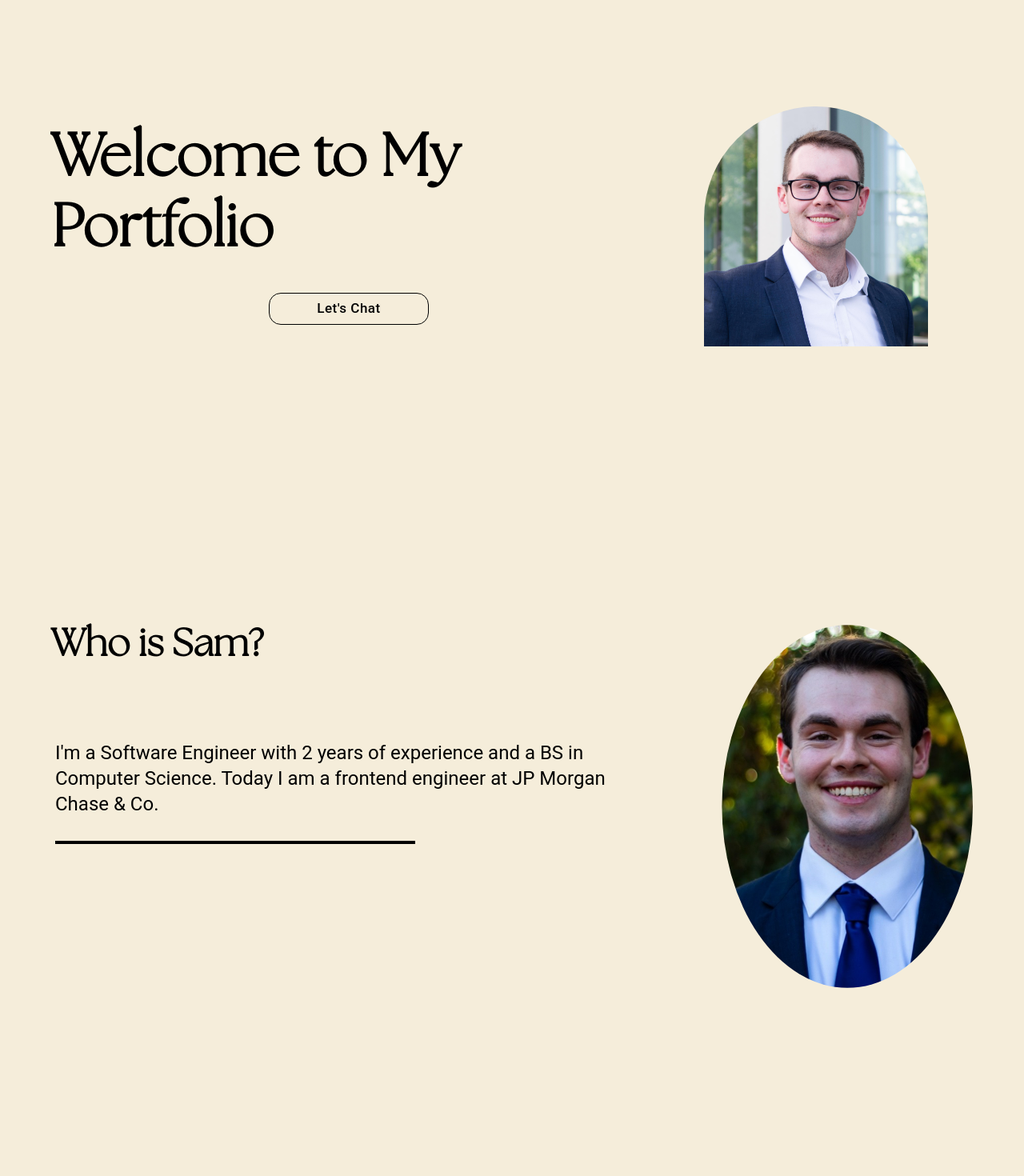
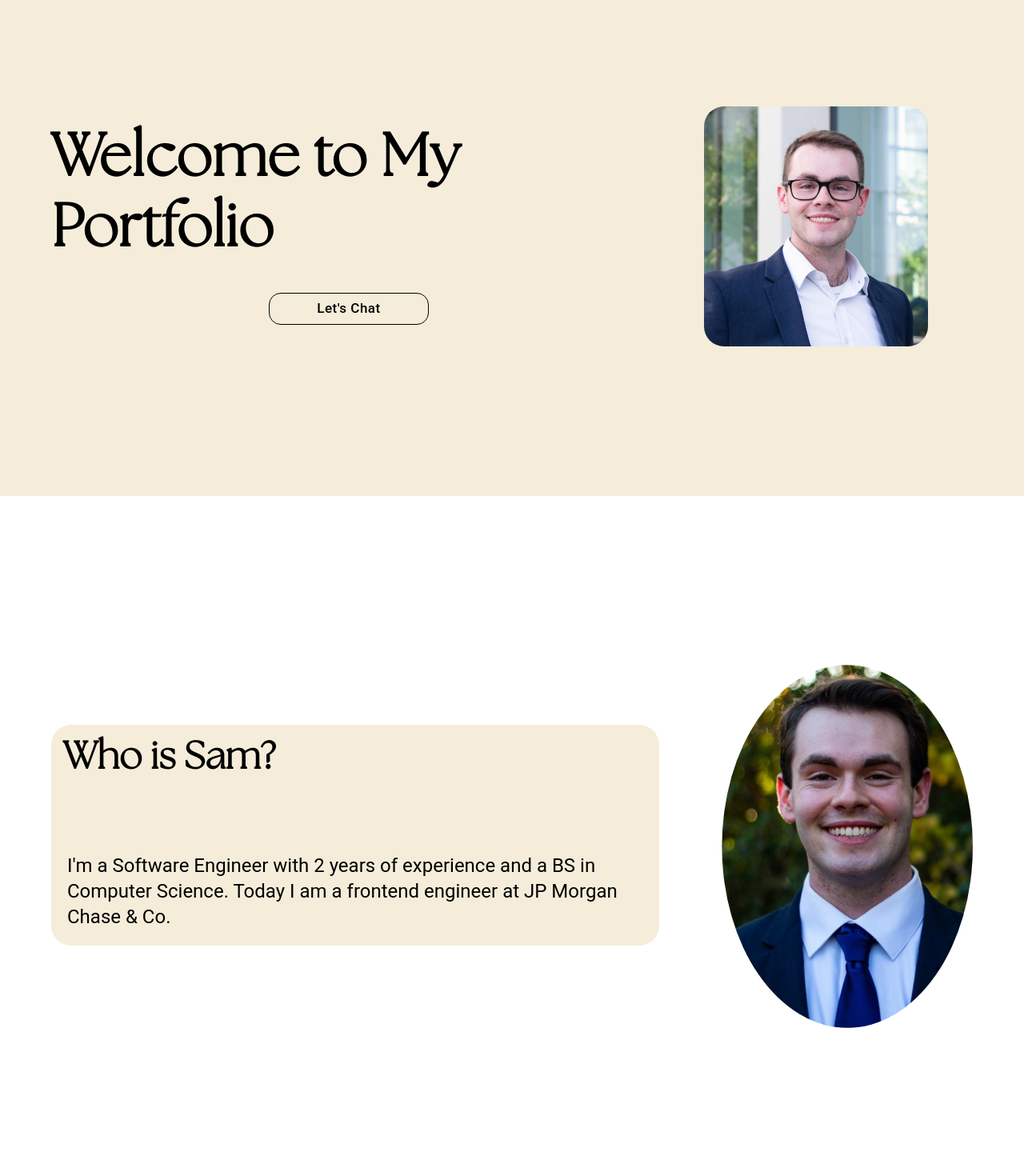
Before and after one commit to samuelj1323/portfolio, a React (Create React App) app: page / in a window 1280 px wide. Shown: the part 180-1650 px from the top of the page at 80% size. Built offline with nearby package versions, Linux system fonts and the light colour scheme.

Commit message:
Updating styling and theme

```diff
--- a/src/Components/Carousel/Carousel.jsx
+++ b/src/Components/Carousel/Carousel.jsx
@@ -16,7 +16,10 @@ const Carousel = ({ items }) => {
       }}
     >
       {items.map((item, index) => (
-        <Card sx={{ minWidth: 200, m: 1, textAlign: "center" }} key={index}>
+        <Card
+          sx={{ borderRadius: 7, minWidth: 200, m: 1, textAlign: "center" }}
+          key={index}
+        >
           <CardContent
             sx={{
               textAlign: "center",
--- a/src/Components/CarouselOfDomes/CarouselOfDomes.jsx
+++ b/src/Components/CarouselOfDomes/CarouselOfDomes.jsx
@@ -21,7 +21,10 @@ const CarouselOfDomes = ({ items }) => {
       >
         {items?.map((item, index) => (
           <div
-            style={{ backgroundColor: "white", marginLeft: 15 }}
+            style={{
+              backgroundColor: theme.palette.background.default,
+              marginLeft: 15,
+            }}
             className="dome-card"
           >
             <div>
@@ -52,20 +55,21 @@ const CarouselOfDomes = ({ items }) => {
           </Typography>
           <div
             style={{
-              backgroundColor: theme.palette.background.slightlyDarker,
+              backgroundColor: theme.palette.background.default,
               borderRadius: 15,
               minHeight: 50,
+              marginBottom: "10px",
               padding: 5,
             }}
           >
             <Typography>{description}</Typography>
             <Link
-              style={{ color: "white" }}
+              style={{ color: "brown" }}
               target="_blank"
               rel="noopener"
               href={link}
             >
-              Link
+              Check it out...
             </Link>
           </div>
         </div>
--- a/src/Pages/AboutPage.jsx
+++ b/src/Pages/AboutPage.jsx
@@ -4,6 +4,7 @@ import {
   Stack,
   Typography,
   Container,
+  Card,
   useTheme,
   useMediaQuery,
 } from "@mui/material";
@@ -16,7 +17,7 @@ const AboutPage = () => {
       <Stack
         id="about"
         style={{
-          backgroundColor: theme.palette.background.default,
+          backgroundColor: theme.palette.background.white,
           display: "flex",
           flex: 1,
         }}
@@ -27,11 +28,21 @@ const AboutPage = () => {
             justifyContent: "center",
             height: "100vh",
             width: "auto",
+            paddingTop: 50,
           }}
         >
           <Container>
             <Grid container spacing={3}>
               <Grid item xs={12} md={8}>
+                <Card
+                  style={{
+                    borderRadius: 25,
+                    marginTop: "10%",
+                    padding: 15,
+                    boxShadow: "none",
+                    backgroundColor: theme.palette.background.default,
+                  }}
+                >
                   <Typography
                     style={{
                       color: theme.palette.text.primary,
@@ -60,20 +71,12 @@ const AboutPage = () => {
                     }}
                   >
                     <Typography variant="h5">
-                    I'm a Software Engineer with 2 years of experience and a BS
-                    in Computer Science. Today I am a frontend engineer at JP
-                    Morgan Chase & Co.
+                      I'm a Software Engineer with 2 years of experience and a
+                      BS in Computer Science. Today I am a frontend engineer at
+                      JP Morgan Chase & Co.
                     </Typography>
-                  <div
-                    style={{
-                      width: "60%",
-                      height: 4,
-                      marginTop: "30px",
-                      backgroundColor: theme.palette.text.primary,
-                      radius: 2,
-                    }}
-                  />
                   </div>
+                </Card>
               </Grid>
               <Grid
                 md={4}
--- a/src/Pages/ContactPage.jsx
+++ b/src/Pages/ContactPage.jsx
@@ -42,6 +42,8 @@ const ContactPage = () => {
           sx={{
             padding: 5,
             marginTop: 5,
+            borderRadius: 7,
+            boxShadow: "none",
             textAlign: "center",
             maxWidth: "40%",
             minWidth: "236px",
--- a/src/Pages/Projects.jsx
+++ b/src/Pages/Projects.jsx
@@ -40,7 +40,7 @@ const ProjectsPage = () => {
       <Stack
         id="projects"
         style={{
-          backgroundColor: theme.palette.background.default,
+          backgroundColor: theme.palette.background.white,
           display: "flex",
           minHeight: "100vh",
           flex: 1,
--- a/src/index.css
+++ b/src/index.css
@@ -31,8 +31,9 @@ code {
 .circle-container {
   width: 280px; /* Diameter of the circle */
   height: 300px; /* Diameter of the circle */
-  border-top-left-radius: 150px;
-  border-top-right-radius: 150px;
+  border-top-left-radius: 25px;
+  border-top-right-radius: 25px;
+  border-radius: 25px;
   overflow: hidden; /* Hides the overflow part of the image */
   position: relative;
   display: flex;
@@ -67,14 +68,13 @@ code {
 .dome-card {
   display: flex;
   background-color: white;
-  border-top-right-radius: 40%;
+  border-radius: 25px;
   justify-content: center;
   align-items: center;
   align-content: center;
   margin-left: 15px;
   min-width: 200px;
   text-align: center;
-  border-top-left-radius: 40%;
   width: 200px;
   height: 200px;
 }
--- a/src/theme/theme.jsx
+++ b/src/theme/theme.jsx
@@ -22,11 +22,19 @@ const theme = createTheme({
         },
       },
     },
+    MuiCard: {
+      styleOverrides: {
+        contained: {
+          borderRadius: 150,
+        },
+      },
+    },
   },
   palette: {
     background: {
       default: "#F5EDDA",
       slightlyDarker: "#DDC8BA",
+      white: "#FFFFFF",
     },
     text: {
       primary: "#000000",
```
Lines whose indentation alone changed are shown as unchanged.
